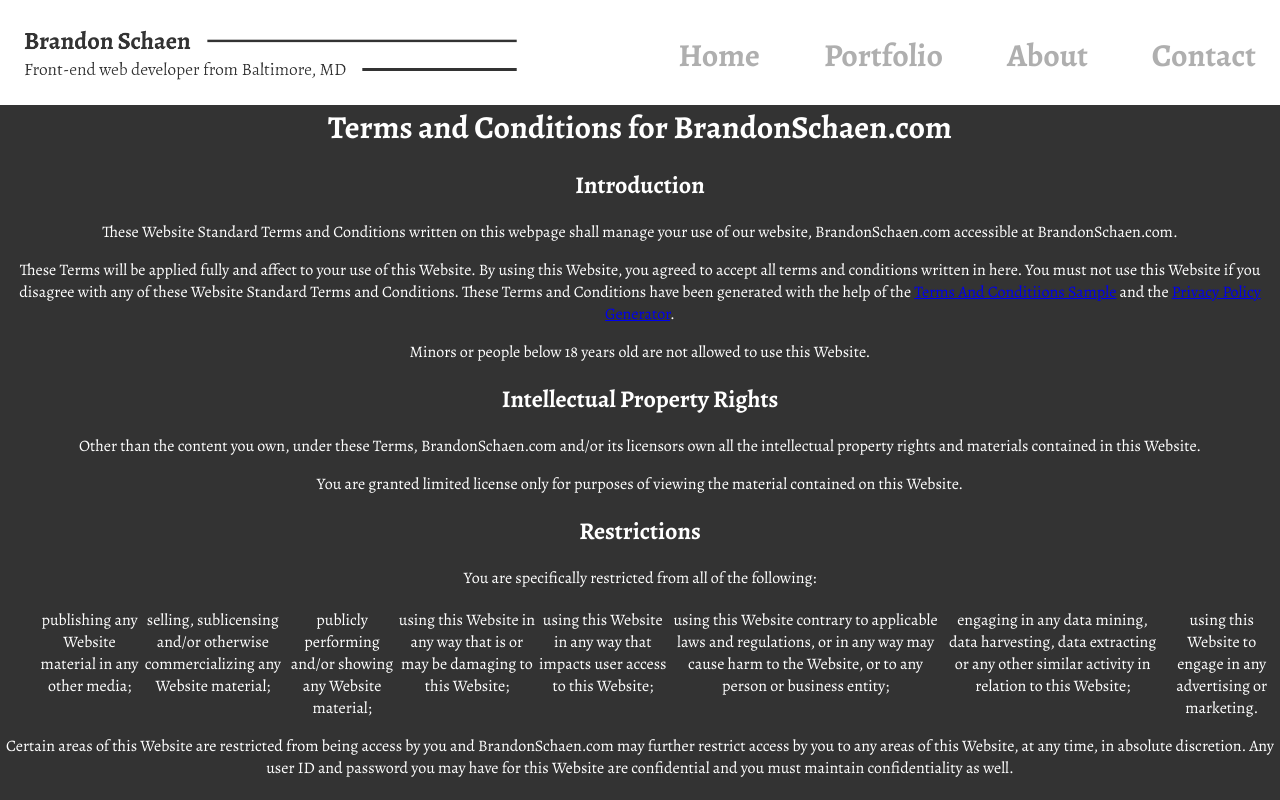
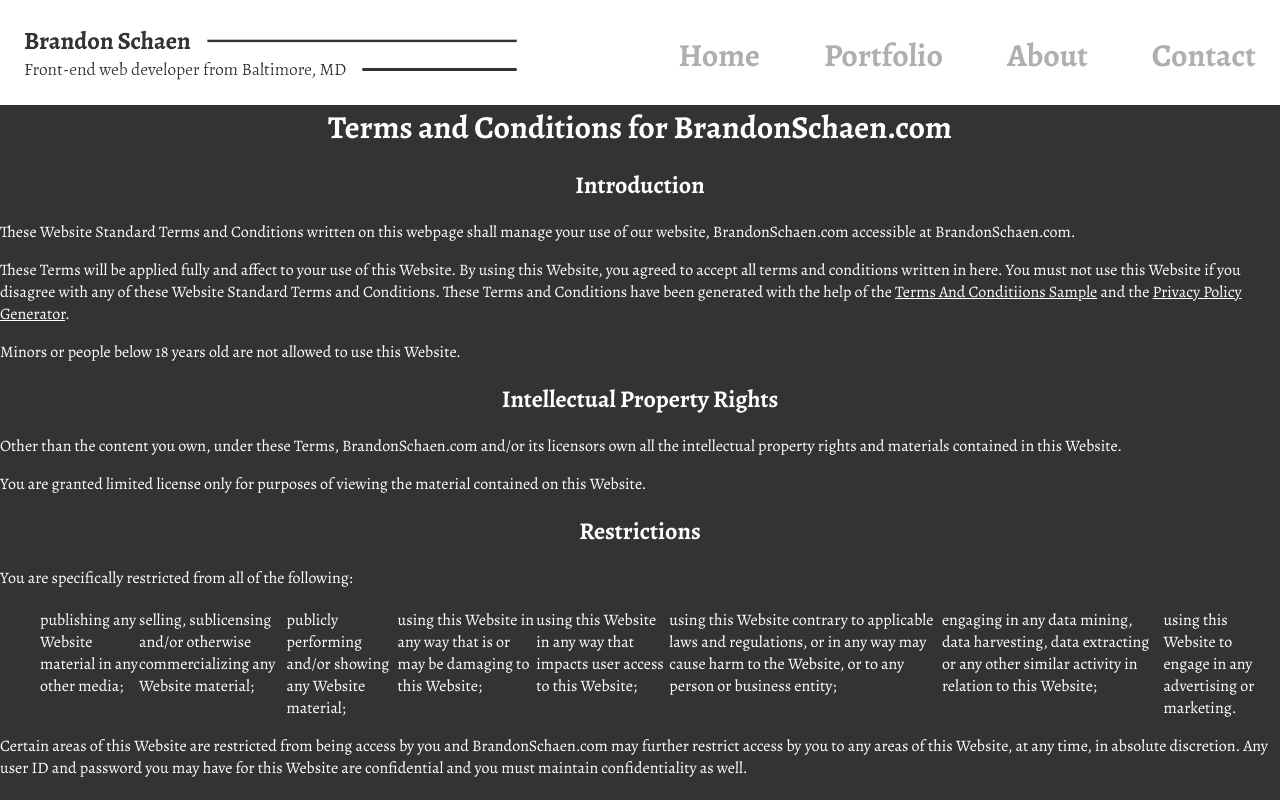
Before and after one commit to SonniSonni/Brandon-Portfolio, a React (Create React App) app in the folder client/: page /terms in a window 1280 px wide. Shown: the top 800 px of the page. Built offline with nearby package versions, Linux system fonts and the light colour scheme.

Commit message:
Set center to the h1 and h2 and set a tag to white

```diff
--- a/client/src/Components/TermsPage/TermsPage.css
+++ b/client/src/Components/TermsPage/TermsPage.css
@@ -1,8 +1,13 @@
 .terms-page{
   background-color: #333333;
+  color: white;
+}
+h1, h2{
   text-align: center;
-  color: white;
 }
 .final-p{
   margin:0;
 }
+a{
+  color: white;
+}
```
